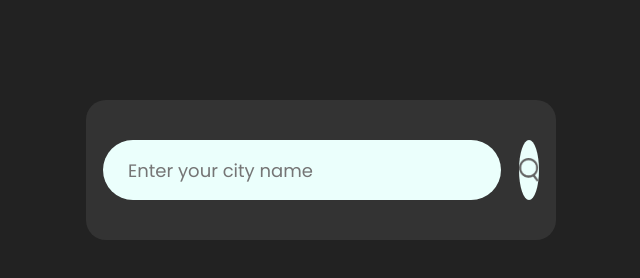
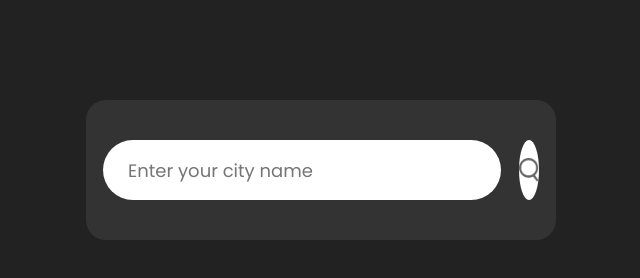
Before and after one commit to HuzaifaAkhtar2/weather-app, a plain HTML site: page index.html in a window 1280 px wide. Shown: the whole page, without its empty margins (319-959 px from the left). Drawn offline with Linux system fonts and the light colour scheme.

Commit message:
changes made

```diff
--- a/index.html
+++ b/index.html
@@ -11,8 +11,8 @@
 <body>
     <div class="card">
         <div class="search">
-            <input type="text" placeholder="Enter your city name" spellcheck="false">
-            <button><img src="images/search.png" alt="search-button"></button>
+            <input type="text" placeholder="Enter your city name" spellcheck="false" class="input">
+            <button class="button"><img src="images/search.png" alt="search-button"></button>
         </div>
         <div class="error">
             <p>Invalid City Name</p>
--- a/script.js
+++ b/script.js
@@ -1,7 +1,7 @@
 const apiKey = "f32fde6e8f6d9120082052632a6669df"
 const apiUrl = "https://api.openweathermap.org/data/2.5/weather?units=metric&q="
-const input = document.querySelector('.search input')
-const button = document.querySelector('.search button')
+const input = document.querySelector('.input')
+const button = document.querySelector('.button')
 const weather = document.querySelector('.weather-icon')
 
 async function checkWeather(city) {
--- a/style.css
+++ b/style.css
@@ -3,8 +3,8 @@
 :root {
     --body-bg: #222;
     --text-color: #fff;
-    --search-color: #555;
-    --search-bg-color: #ebfffc;
+    --search-color: #000;
+    --search-bg-color: #fff;
     --card-bg: #333;
 }
 
```
